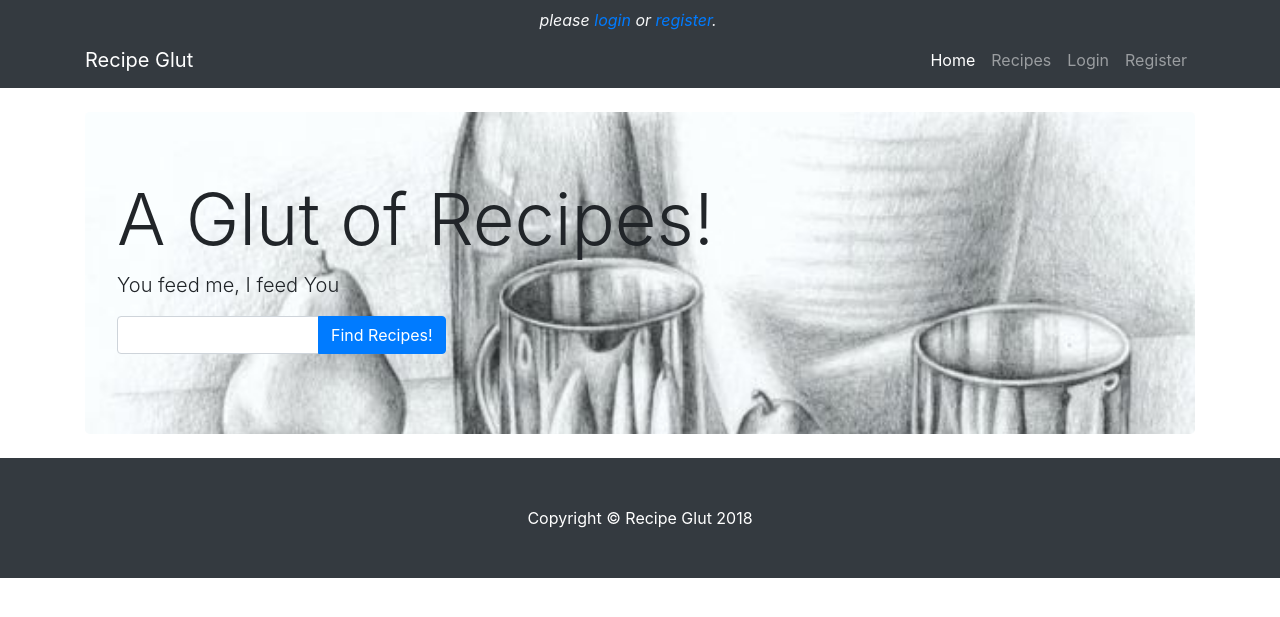
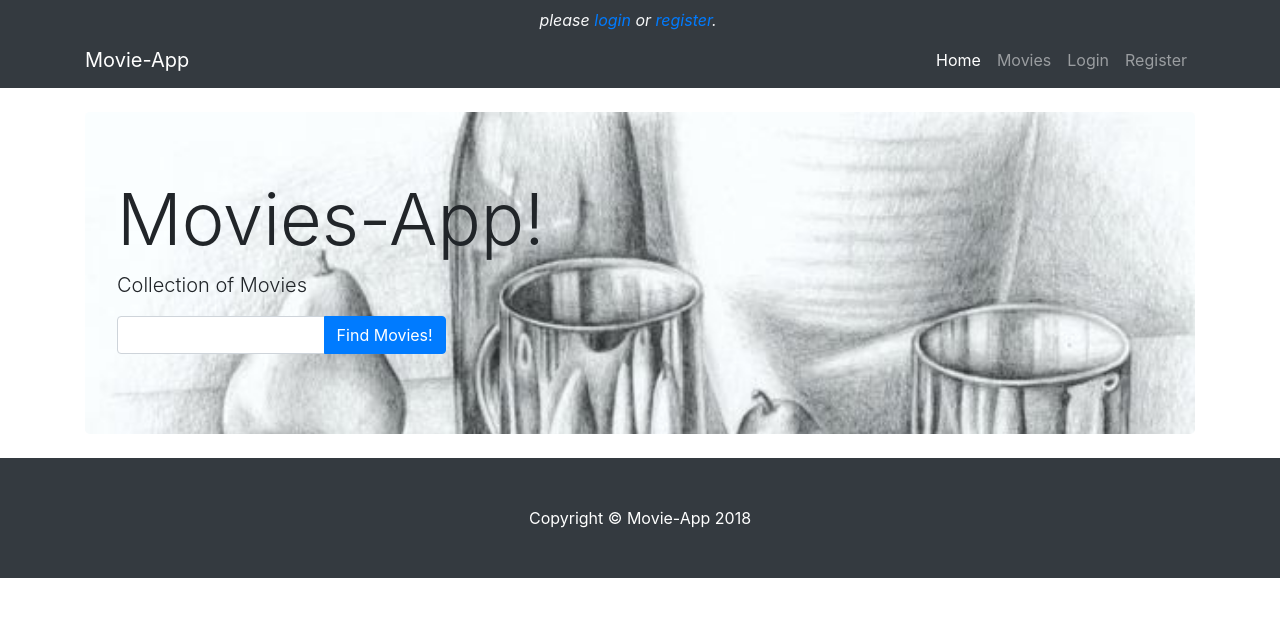
Before and after one commit to aquesidilly/Movie-App, a Flask app: page / in a window 1280 px wide. Shown: the top 617 px of the page. Run offline with Flask 2, Linux system fonts and the light colour scheme; data that the repository does not hold is empty; some libraries are stand-ins or nearby versions.

Commit message:
Movie-App

```diff
--- a/templates/base.html
+++ b/templates/base.html
@@ -5,7 +5,7 @@
     <meta name="viewport"
           content="width=device-width, user-scalable=no, initial-scale=1.0, maximum-scale=1.0, minimum-scale=1.0">
     <meta http-equiv="X-UA-Compatible" content="ie=edge">
-    <title>{{ title }} - RecipeGlut</title>
+    <title>{{ title }} - Movie-App</title>
     <link href="../static/vendor/bootstrap/css/bootstrap.min.css" rel="stylesheet">
     <link href="../static/css/heroic-features.css" rel="stylesheet">
 </head>
@@ -19,7 +19,7 @@
 {% endif %}
 <nav class="navbar navbar-expand-lg navbar-dark bg-dark">
     <div class="container">
-        <a class="navbar-brand" href="{{ url_for('index') }}">Recipe Glut</a>
+        <a class="navbar-brand" href="{{ url_for('index') }}">Movie-App</a>
         <button class="navbar-toggler" type="button" data-toggle="collapse" data-target="#navbarResponsive"
                 aria-controls="navbarResponsive" aria-expanded="false" aria-label="Toggle navigation">
             <span class="navbar-toggler-icon"></span>
@@ -31,7 +31,7 @@
                     </a>
                 </li>
                 <li class="nav-item">
-                    <a class="nav-link {% block nav_recipes %}{% endblock %}" href="{{ url_for('recipes') }}">Recipes</a>
+                    <a class="nav-link {% block nav_recipes %}{% endblock %}" href="{{ url_for('movies') }}">Movies</a>
                 </li>
                 {% if 'username' not in session %}
                     <li class="nav-item">
@@ -42,7 +42,7 @@
                     </li>
                 {% else %}
                     <li class="nav-item">
-                        <a class="nav-link {% block nav_create_recipe %}{% endblock %}" href="{{ url_for('create_recipe') }}">Add Recipe</a>
+                        <a class="nav-link {% block nav_create_movie %}{% endblock %}" href="{{ url_for('create_movie') }}">Add Movie</a>
                     </li>
                     <li class="nav-item">
                         <a class="nav-link {% block nav_logout %}{% endblock %}" href="{{ url_for('logout') }}">Logout</a>
@@ -57,7 +57,7 @@
 </div>
 <footer class="py-5 bg-dark">
     <div class="container">
-        <p class="m-0 text-center text-white">Copyright &copy; Recipe Glut 2018</p>
+        <p class="m-0 text-center text-white">Copyright &copy; Movie-App 2018</p>
     </div>
 </footer>
 <script src="../static/vendor/jquery/jquery.min.js"></script>
--- a/templates/delete_recipe.html
+++ b/templates/delete_movie.html
@@ -1,7 +1,7 @@
 {% extends "base.html" %}
 
 {% block content %}
-    <h1>Add Recipe</h1>
+    <h1>Add Movie</h1>
     {% with messages = get_flashed_messages() %}
         {% if messages %}
             <ul>
--- a/templates/index.html
+++ b/templates/index.html
@@ -3,30 +3,30 @@
 {% block content %}
     <!-- Jumbotron Header -->
     <header class="jumbotron my-4">
-        <h1 class="display-3">A Glut of Recipes!</h1>
-        <p class="lead ">You feed me, I feed You</p>
+        <h1 class="display-3">Movies-App!</h1>
+        <p class="lead ">Collection of Movies</p>
         <div class="row">
             <div class="col-lg-4">
                 <form class="input-group mb-3" action="{{ url_for('search') }}">
                     <input class="form-control" type="text" name="query"/>
                     <div class="input-group-append">
-                        <button class="btn btn-primary" type="submit">Find Recipes!</button>
+                        <button class="btn btn-primary" type="submit">Find Movies!</button>
                     </div>
                 </form>
             </div>
         </div>
     </header>
     <div class="row text-center">
-        {% for recipe in recipes %}
+        {% for movie in movies %}
             <div class="col-lg-3 col-md-6 mb-4">
                 <div class="card">
-                    <img class="card-img-top" src="{{ recipe.image }}" alt="">
+                    <img class="card-img-top" src="{{ movie.image }}" alt="">
                     <div class="card-body">
-                        <h4 class="card-title">{{ recipe.title }}</h4>
-                        <p class="card-text">{{ recipe.short_description }}</p>
+                        <h4 class="card-title">{{ movie.title }}</h4>
+                        <p class="card-text">{{ movie.short_description }}</p>
                     </div>
                     <div class="card-footer">
-                        <a href="{{ url_for('recipe', recipe_id=recipe._id) }}" class="btn btn-primary">Find Out
+                        <a href="{{ url_for('movie', movie_id=movie._id) }}" class="btn btn-primary">Find Out
                             More!</a>
                     </div>
                 </div>
```
Also changed, not shown: templates/create_movie.html (renamed from templates/create_recipe.html, +5 -5 lines), templates/movie.html (added, +28 -0 lines), templates/movies.html (renamed from templates/recipes.html, +9 -9 lines), templates/recipe.html (deleted, +0 -28 lines), templates/search.html (+5 -5 lines), templates/edit_movie.html (renamed from templates/edit_recipe.html).
